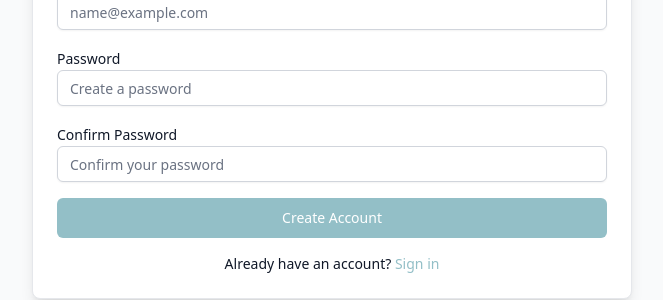
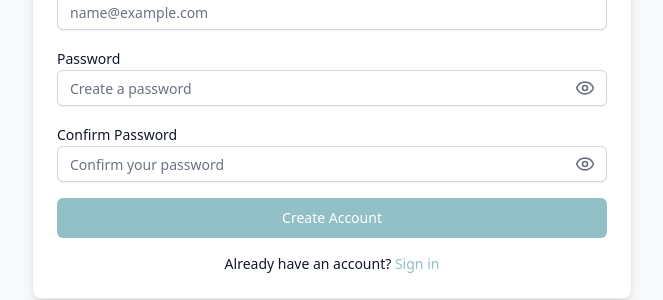
Before and after one commit to hashithad-dev/API-integration-for-data-table, a React (Vite) app: page /register in a window 1280 px wide. Shown: the part 356-656 px from the top of the page, without its empty margins (308-971 px from the left). Built offline with nearby package versions, Linux system fonts and the light colour scheme; no server answers.

Commit message:
new changes 16

```diff
--- a/src/components/auth/LoginForm.tsx
+++ b/src/components/auth/LoginForm.tsx
@@ -7,6 +7,8 @@
 import { z } from 'zod'
 import { useAuthStore } from '@/store/authStore'
 import { toast } from 'sonner'
+import { useState } from 'react'
+import { Eye, EyeOff } from 'lucide-react'
 
 const loginSchema = z.object({
   email: z.string().email('Invalid email address'),
@@ -18,6 +20,7 @@
 export default function LoginForm() {
   const navigate = useNavigate()
   const { login, isLoading } = useAuthStore()
+  const [showPassword, setShowPassword] = useState(false)
 
   const { register, handleSubmit, formState: { errors } } = useForm<LoginForm>({
     resolver: zodResolver(loginSchema)
@@ -56,12 +59,21 @@
             </div>
             <div className="space-y-2">
               <label htmlFor="password" className="text-sm font-medium">Password</label>
-              <Input
-                id="password"
-                type="password"
-                placeholder="Enter your password"
-                {...register('password')}
-              />
+              <div className="relative">
+                <Input
+                  id="password"
+                  type={showPassword ? "text" : "password"}
+                  placeholder="Enter your password"
+                  {...register('password')}
+                />
+                <button
+                  type="button"
+                  className="absolute right-3 top-1/2 transform -translate-y-1/2 text-gray-500 hover:text-gray-700"
+                  onClick={() => setShowPassword(!showPassword)}
+                >
+                  {showPassword ? <EyeOff size={20} /> : <Eye size={20} />}
+                </button>
+              </div>
               {errors.password && <p className="text-red-500 text-xs">{errors.password.message}</p>}
             </div>
             <Button type="submit" className="w-full theme-bg hover:theme-bg-dark text-white" size="lg" disabled={isLoading}>
--- a/src/components/auth/RegisterForm.tsx
+++ b/src/components/auth/RegisterForm.tsx
@@ -7,6 +7,8 @@
 import { z } from 'zod'
 import { useAuthStore } from '@/store/authStore'
 import { toast } from 'sonner'
+import { useState } from 'react'
+import { Eye, EyeOff } from 'lucide-react'
 
 const registerSchema = z.object({
   name: z.string().min(2, 'Name must be at least 2 characters').max(60, 'Name too long'),
@@ -23,6 +25,8 @@
 export default function RegisterForm() {
   const navigate = useNavigate()
   const { register: registerUser, isLoading } = useAuthStore()
+  const [showPassword, setShowPassword] = useState(false)
+  const [showConfirmPassword, setShowConfirmPassword] = useState(false)
 
   const { register, handleSubmit, formState: { errors } } = useForm<RegisterForm>({
     resolver: zodResolver(registerSchema)
@@ -71,22 +75,40 @@
             </div>
             <div className="space-y-2">
               <label htmlFor="password" className="text-sm font-medium">Password</label>
+              <div className="relative">
                 <Input
                   id="password"
-                type="password"
+                  type={showPassword ? "text" : "password"}
                   placeholder="Create a password"
                   {...register('password')}
                 />
+                <button
+                  type="button"
+                  className="absolute right-3 top-1/2 transform -translate-y-1/2 text-gray-500 hover:text-gray-700"
+                  onClick={() => setShowPassword(!showPassword)}
+                >
+                  {showPassword ? <EyeOff size={20} /> : <Eye size={20} />}
+                </button>
+              </div>
               {errors.password && <p className="text-red-500 text-xs">{errors.password.message}</p>}
             </div>
             <div className="space-y-2">
               <label htmlFor="confirmPassword" className="text-sm font-medium">Confirm Password</label>
+              <div className="relative">
                 <Input
                   id="confirmPassword"
-                type="password"
+                  type={showConfirmPassword ? "text" : "password"}
                   placeholder="Confirm your password"
                   {...register('confirmPassword')}
                 />
+                <button
+                  type="button"
+                  className="absolute right-3 top-1/2 transform -translate-y-1/2 text-gray-500 hover:text-gray-700"
+                  onClick={() => setShowConfirmPassword(!showConfirmPassword)}
+                >
+                  {showConfirmPassword ? <EyeOff size={20} /> : <Eye size={20} />}
+                </button>
+              </div>
               {errors.confirmPassword && <p className="text-red-500 text-xs">{errors.confirmPassword.message}</p>}
             </div>
             <Button type="submit" className="w-full theme-bg hover:theme-bg-dark text-white" size="lg" disabled={isLoading}>
--- a/src/components/reusable/view-icon.tsx
+++ b/src/components/reusable/view-icon.tsx
@@ -44,7 +44,7 @@
       </Button>
 
       <Dialog open={viewOpen} onOpenChange={setViewOpen}>
-        <DialogContent className="sm:max-w-sm bg-white border border-gray-200 shadow-lg">
+        <DialogContent className="sm:max-w-md bg-white border border-gray-200 shadow-lg">
           <DialogHeader className="border-b pb-2">
             <DialogTitle className="text-lg font-semibold text-gray-800 flex items-center gap-2">
               <FaEye className="text-blue-600 h-4 w-4" />
```
Lines whose indentation alone changed are shown as unchanged.
